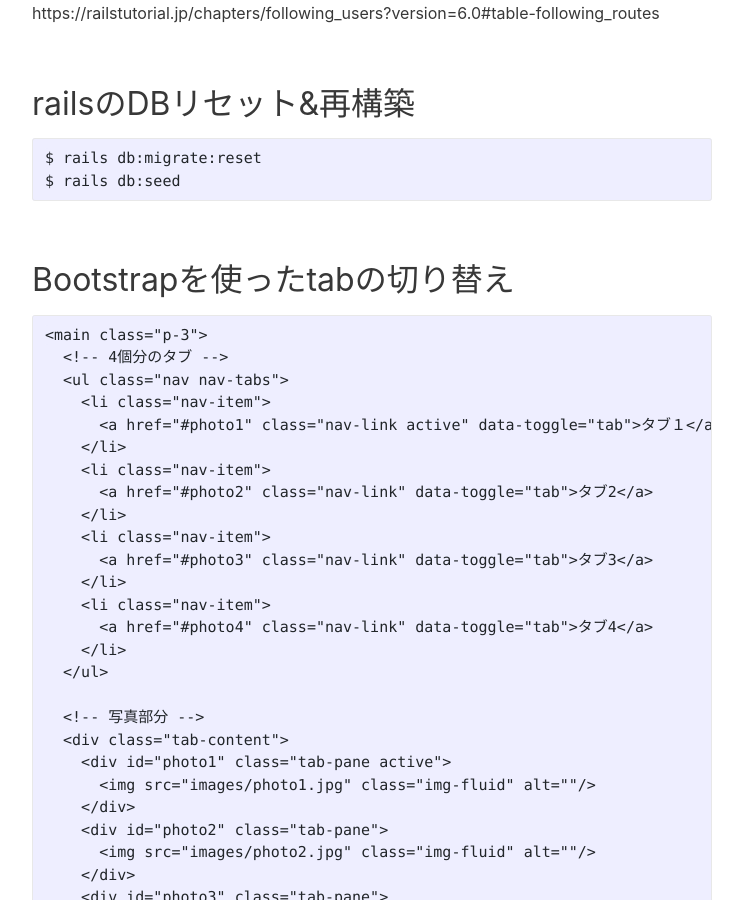
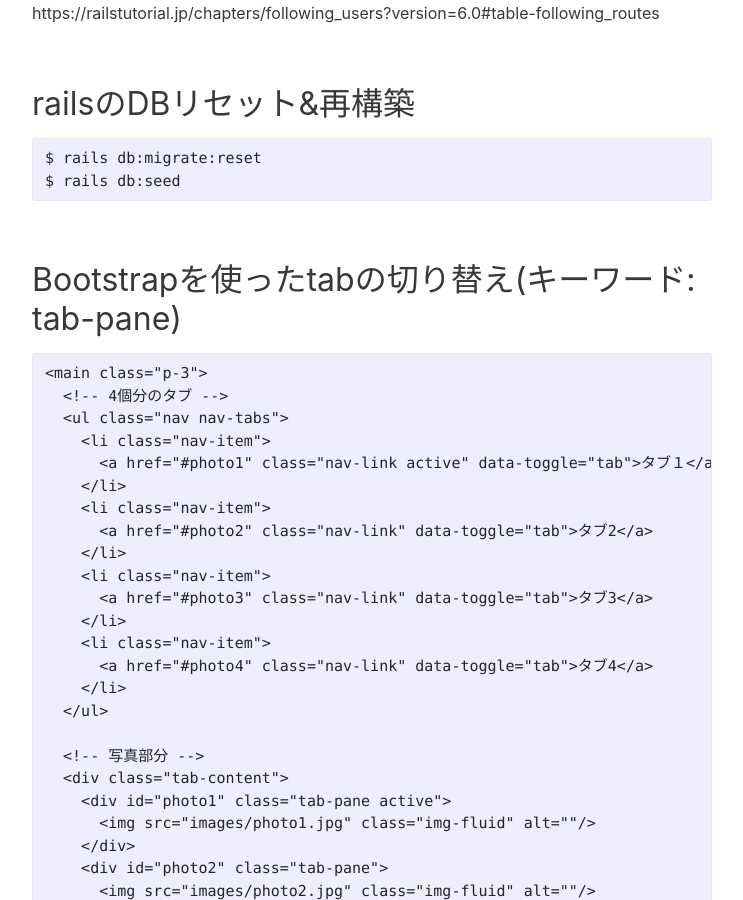
Before and after one commit to kazblog/kazblog.github.io, a Jekyll site: the page built from _posts/cheatsheet/Rails/2020-12-28-rails-cheat-sheat01.md, in a window 1280 px wide and 900 px high, scrolled down 1434 px. Shown: the whole window, without its empty margins (268-1011 px from the left). Built offline with Jekyll 4.4.1, drawn with Linux system fonts in a browser that asks for light colours.

Commit message:
Update 2020-12-28-rails-cheat-sheat01.md

````diff
--- a/_posts/cheatsheet/Rails/2020-12-28-rails-cheat-sheat01.md
+++ b/_posts/cheatsheet/Rails/2020-12-28-rails-cheat-sheat01.md
@@ -40,7 +40,7 @@ $ rails db:seed
 ```
 
 
-## Bootstrapを使ったtabの切り替え
+## Bootstrapを使ったtabの切り替え(キーワード: tab-pane)
 
 ```
 <main class="p-3">
````
